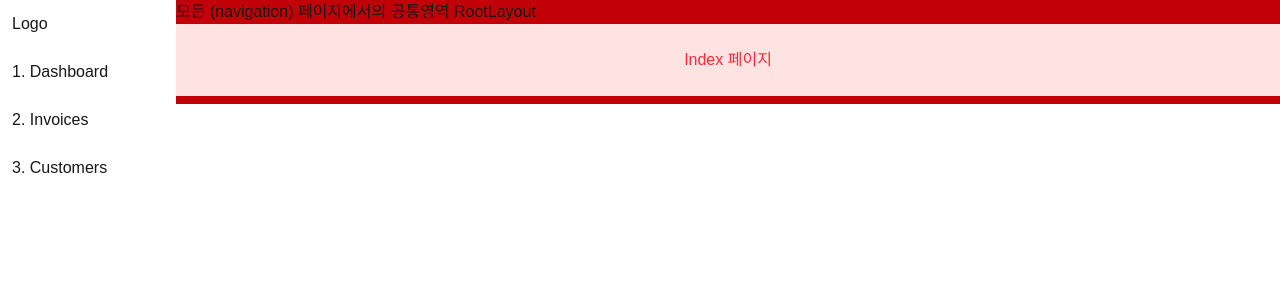
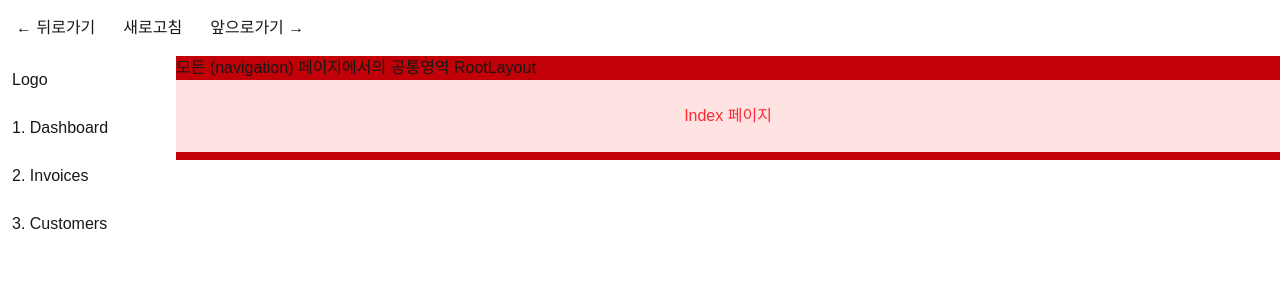
Before and after one commit to kukwon/buildup-next, a Next.js app in the folder first-setup-nextjs/: page / in a window 1280 px wide. Shown: the top 300 px of the page. Built offline with nearby package versions, Linux system fonts and the light colour scheme.

Commit message:
11 useRouter에서 제공하는 함수 .back(), .refresh(), .forward() 활용

```diff
--- a/first-setup-nextjs/src/app/layout.tsx
+++ b/first-setup-nextjs/src/app/layout.tsx
@@ -1,6 +1,7 @@
 import type { Metadata } from "next";
 import { Geist, Geist_Mono } from "next/font/google";
 import "./globals.css";
+import RouteButtonGroup from "@/components/RouteButtonGroup";
 
 const geistSans = Geist({
   variable: "--font-geist-sans",
@@ -27,6 +28,7 @@ export default function RootLayout({
       <body
         className={`${geistSans.variable} ${geistMono.variable} antialiased`}
       >
+        <RouteButtonGroup />
         {children}
       </body>
     </html>
--- /dev/null
+++ b/first-setup-nextjs/src/components/RouteButtonGroup.jsx
@@ -0,0 +1,24 @@
+"use client";
+import { useRouter } from "next/navigation";
+
+function Button({ children, onClick }) {
+  return (
+    <div
+      className="border-2 border-solid p-[10px] border-white inline-block"
+      onClick={onClick}
+    >
+      {children}
+    </div>
+  );
+}
+
+export default function RouteButton() {
+  const router = useRouter();
+  return (
+    <div className="w-full flex flex-row gap-1 p-1">
+      <Button onClick={() => router.back()}>{"← 뒤로가기"}</Button>
+      <Button onClick={() => router.refresh()}>{"새로고침"}</Button>
+      <Button onClick={() => router.forward()}>{" 앞으로가기 →"}</Button>
+    </div>
+  );
+}
```
